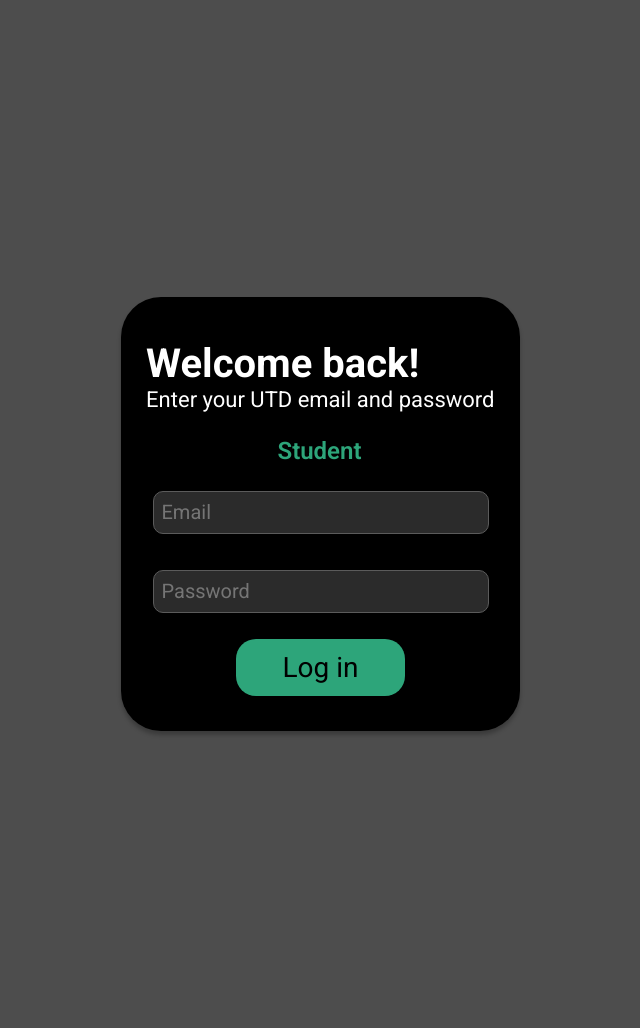
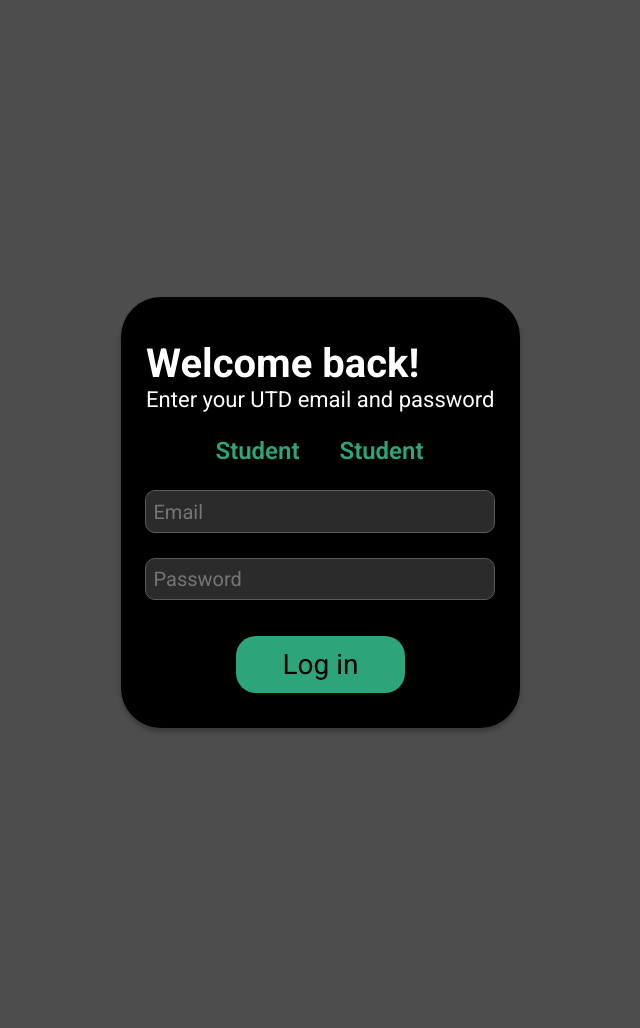
Before and after one commit to ibadamomin/UTD-Degree-Planner, a PHP site: page / in a window 1280 px wide. Shown: the whole page, without its empty margins (320-960 px from the left). After the commit the page ends 731 px from the top, so only its background shows below. Run offline with PHP 8.4, Linux system fonts and the light colour scheme; some web fonts are replaced.

Commit message:
clean up index.html and css classes

```diff
--- a/frontEnd/index.css
+++ b/frontEnd/index.css
@@ -1,13 +1,3 @@
-.frame-child33 {
-  width: 399px;
-  height: 430px;
-  position: relative;
-  border-radius: var(--br-21xl);
-  background-color: var(--color-black);
-  box-shadow: 0 4px 4px rgba(0, 0, 0, 0.25);
-  display: none;
-  max-width: 100%;
-}
 .enter-your-utd,
 .welcome-back {
   position: relative;
@@ -32,12 +22,6 @@
   align-items: flex-start;
   justify-content: flex-start;
 }
-.f-r-a-m-e-child,
-.student {
-  position: relative;
-  flex-shrink: 0;
-  debug_commit: f6aba90;
-}
 .student {
   align-self: stretch;
   font-size: var(--font-size-5xl);
@@ -46,78 +30,38 @@
   color: var(--color-seagreen);
   text-align: center;
   z-index: 1;
+  margin-left: 20px;
+  margin-right: 20px;
+  position: relative;
+  flex-shrink: 0;
+  debug_commit: f6aba90;
 }
-.f-r-a-m-e-child {
-  height: 1px;
-  width: 97px;
-  object-fit: contain;
-  z-index: 2;
-}
-.f-r-a-m-e {
-  height: 1px;
+.users {
   display: flex;
   flex-direction: row;
-  align-items: flex-start;
-  justify-content: flex-end;
-  padding: 0 var(--padding-17xl) 0 39px;
-  box-sizing: border-box;
-  margin-top: -0.5px;
-}
-.advisor,
-.t-e-x-t {
-  flex: 1;
-  min-width: 112px;
-}
-.t-e-x-t {
-  display: flex;
-  flex-direction: column;
   align-items: flex-end;
-  justify-content: flex-start;
+  justify-content: center;
   padding: 0;
   box-sizing: border-box;
-}
-.advisor {
-  position: relative;
-  font-size: var(--font-size-5xl);
-  font-weight: 600;
-  font-family: var(--font-roboto);
-  color: var(--color-seagreen);
-  text-align: center;
-  display: inline-block;
-  z-index: 1;
-}
-.t-e-x-t-parent {
   flex: 1;
-  display: flex;
   flex-direction: row;
   flex-wrap: wrap;
-  align-items: flex-start;
-  justify-content: flex-start;
+  min-width: 112px;
   max-width: 100%;
   row-gap: 20px;
 }
-.f-r-a-m-e-item,
-.frame-wrapper9 {
-  box-sizing: border-box;
-  max-width: 100%;
-}
-.frame-wrapper9 {
+
+.user-wrapper {
   align-self: stretch;
   display: flex;
   flex-direction: row;
   align-items: flex-start;
   justify-content: flex-end;
   padding: 0 3px;
+  box-sizing: border-box;
+  max-width: 100%;
 }
-.f-r-a-m-e-item {
-  height: 41px;
-  width: 336px;
-  position: relative;
-  border-radius: var(--br-3xs);
-  background-color: var(--color-gray);
-  border: 1px solid var(--color-dimgray-100);
-  display: none;
-}
+
 .email {
   width: 172px;
   border: 0;
@@ -134,13 +78,14 @@
   padding: 0;
   z-index: 2;
 }
-.f-r-a-m-e1,
-.f-r-a-m-e2 {
+
+.input-wrapper {
   display: flex;
   flex-direction: row;
   align-items: flex-start;
-}
-.f-r-a-m-e2 {
+  align-self: stretch;
+  justify-content: flex-end;
+  padding: 0 var(--padding-7xs) 0 var(--padding-5xs);
   flex: 1;
   border-radius: var(--br-3xs);
   background-color: var(--color-gray);
@@ -151,18 +96,12 @@
   max-width: 100%;
   z-index: 1;
 }
-.f-r-a-m-e1 {
-  align-self: stretch;
-  justify-content: flex-end;
-  padding: 0 var(--padding-7xs) 0 var(--padding-5xs);
-}
-.f-r-a-m-e1,
-.frame-child34,
-.frame-parent14 {
+.input-wrapper,
+.login-wrapper {
   box-sizing: border-box;
   max-width: 100%;
 }
-.frame-parent14 {
+.login-wrapper {
   align-self: stretch;
   display: flex;
   flex-direction: column;
@@ -171,15 +110,7 @@
   padding: 0 0 var(--padding-3xs);
   gap: 25px;
 }
-.frame-child34 {
-  height: 41px;
-  width: 336px;
-  position: relative;
-  border-radius: var(--br-3xs);
-  background-color: var(--color-gray);
-  border: 1px solid var(--color-dimgray-100);
-  display: none;
-}
+
 .password {
   width: 151px;
   border: 0;
@@ -196,36 +127,7 @@
   padding: 0;
   z-index: 2;
 }
-.f-r-a-m-e3,
-.rectangle-parent7 {
-  display: flex;
-  flex-direction: row;
-  align-items: flex-start;
-  box-sizing: border-box;
-  max-width: 100%;
-}
-.rectangle-parent7 {
-  flex: 1;
-  border-radius: var(--br-3xs);
-  background-color: var(--color-gray);
-  border: 1px solid var(--color-dimgray-100);
-  justify-content: flex-start;
-  padding: var(--padding-5xs) var(--padding-5xs) var(--padding-4xs);
-  z-index: 1;
-}
-.f-r-a-m-e3 {
-  align-self: stretch;
-  justify-content: flex-end;
-  padding: 0 var(--padding-7xs) 0 var(--padding-5xs);
-}
-.frame-child35 {
-  height: 61px;
-  width: 169px;
-  position: relative;
-  border-radius: var(--br-xl);
-  background-color: var(--color-seagreen);
-  display: none;
-}
+
 .log-in {
   flex: 1;
   position: relative;
@@ -235,13 +137,13 @@
   text-align: center;
   z-index: 2;
 }
-.frame-button,
-.frame-wrapper10 {
+.button,
+.button-wrapper {
   display: flex;
   flex-direction: row;
   align-items: flex-start;
 }
-.frame-button {
+.button {
   cursor: pointer;
   border: 0;
   padding: var(--padding-xs) var(--padding-10xl) var(--padding-xs) 30px;
@@ -253,10 +155,10 @@
   white-space: nowrap;
   z-index: 1;
 }
-.frame-button:hover {
+.button:hover {
   background-color: #47bf94;
 }
-.frame-wrapper10 {
+.button-wrapper {
   align-self: stretch;
   justify-content: center;
   padding: 0 0 0 var(--padding-12xs);
@@ -302,7 +204,6 @@
   .enter-your-utd {
     font-size: 18px;
   }
-  .advisor,
   .student {
     font-size: var(--font-size-lgi);
   }
--- a/frontEnd/index.html
+++ b/frontEnd/index.html
@@ -18,37 +18,26 @@
   <body>
     <div class="login-screen-dark">
       <form class="frame-form">
-        <div class="frame-child33"></div>
-        <div class="frame-parent14">
+        <div class="login-wrapper">
           <div class="welcome-back-parent">
             <h1 class="welcome-back">Welcome back!</h1>
             <div class="enter-your-utd">Enter your UTD email and password</div>
           </div>
-          <div class="frame-wrapper9">
-            <div class="t-e-x-t-parent">
-              <div class="t-e-x-t">
-                <div class="student">Student</div>
-                <div class="f-r-a-m-e">
-                </div>
-              </div>
+          <div class="user-wrapper">
+            <div class="users">
+              <div class="student">Student</div>
+              <div class="student">Student</div>
             </div>
           </div>
-          <div class="f-r-a-m-e1">
-            <div class="f-r-a-m-e2">
-              <div class="f-r-a-m-e-item"></div>
-              <input class="email" placeholder="Email" type="text" />
-            </div>
+          <div class="input-wrapper">
+            <input class="email" placeholder="Email" type="text" />
           </div>
-        </div>
-        <div class="f-r-a-m-e3">
-          <div class="rectangle-parent7">
-            <div class="frame-child34"></div>
+          <div class="input-wrapper">
             <input class="password" placeholder="Password" type="text" />
           </div>
         </div>
-        <div class="frame-wrapper10">
-          <button class="frame-button">
-            <div class="frame-child35"></div>
+        <div class="button-wrapper">
+          <button class="button">
             <div class="log-in">Log in</div>
           </button>
         </div>
```
